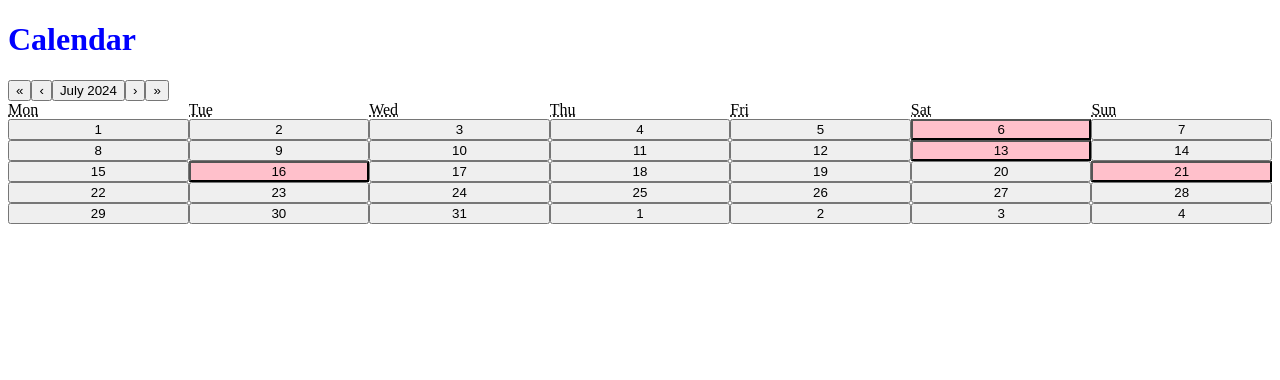
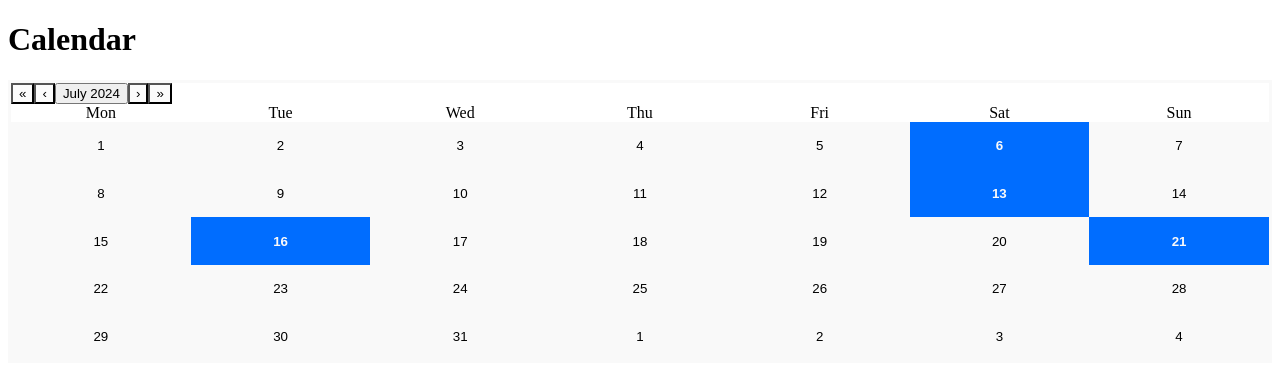
Before and after one commit to silvhua/the-score-hackathon, a React (Vite) app: page / in a window 1280 px wide. Shown: the top 380 px of the page. Built offline with nearby package versions, Linux system fonts and the light colour scheme.

Commit message:
Apply styling to calendar tiles and days of week

```diff
--- a/src/components/CalendarComponent/CalendarComponent.jsx
+++ b/src/components/CalendarComponent/CalendarComponent.jsx
@@ -6,17 +6,19 @@ import data from '../../data/data.json';
 
 const CalendarComponent = () => {
   const datesToAddClassTo = [new Date()];
-  const className = 'date__today'
+  const eventClass = 'react-calendar__tile--event'
+  const dateTileClass = 'react-calendar__tile'
   const [value, setValue] = useState(new Date());
   let eventDates = data.events.map(event => new Date(event.datetime));
-  console.log(eventDates);
 
   function tileClassName({ date, view }) {
     // Add class to tiles in month view only
     if (view === 'month') {
       // Check if a date React-Calendar wants to check is on the list of dates to add class to
       if (eventDates.find(dDate => isSameDate(dDate, date))) {
-        return className;
+        return eventClass;
+      } else {
+        return dateTileClass;
       }
     }
   }
@@ -25,8 +27,8 @@ const CalendarComponent = () => {
     setValue(nextValue);
   }
   return (
-    <><h1 className='calendar'>Calendar</h1>
-      <Calendar
+    <><h1>Calendar</h1>
+      <Calendar className='calendar'
         onChange={onChange}
         tileClassName={tileClassName}
       />
--- a/src/components/CalendarComponent/CalendarComponent.scss
+++ b/src/components/CalendarComponent/CalendarComponent.scss
@@ -1,9 +1,50 @@
-.date {
-  &__today {
-    background-color: pink;
+@use '../../styles/partials/variables' as *;
+
+
+$calendar-tile-border-width: 3px;
+$calendar-tile-base-color: $clore-gray-1;
+$calendar-tile-event-color: $score-blue;
+
+@mixin calendar-tile-hover {
+  border: $calendar-tile-border-width solid $score-orange;
+}
+
+.react-calendar {
+  border: $calendar-tile-border-width solid $calendar-tile-base-color;
+  &__tile {
+      background-color: $calendar-tile-base-color;
+      padding: 1em 0;
+      border: $calendar-tile-border-width solid $calendar-tile-base-color;
+
+    &:hover {
+      @include calendar-tile-hover();
+    }
+
+    &--event {
+      background-color: $score-blue;
+      border: $calendar-tile-border-width solid $calendar-tile-event-color;
+      &:hover {
+        @include calendar-tile-hover();
+      }
+
+      & abbr { // font color within date tile
+        color: $clore-gray-1;
+        font-weight: bold;
+      }
+    }
+  }
+
+  &__month-view__weekdays {
+    text-align: center;
+
+    & abbr { // style day of the week heading
+      text-decoration: none;
+      color: $score-black;
+
+    }
+  }
+
+  &__navigation__arrow {
+    background-color: $score-gray-2;
   }
 }
-
-.calendar {
-  color: blue;
-}
```
